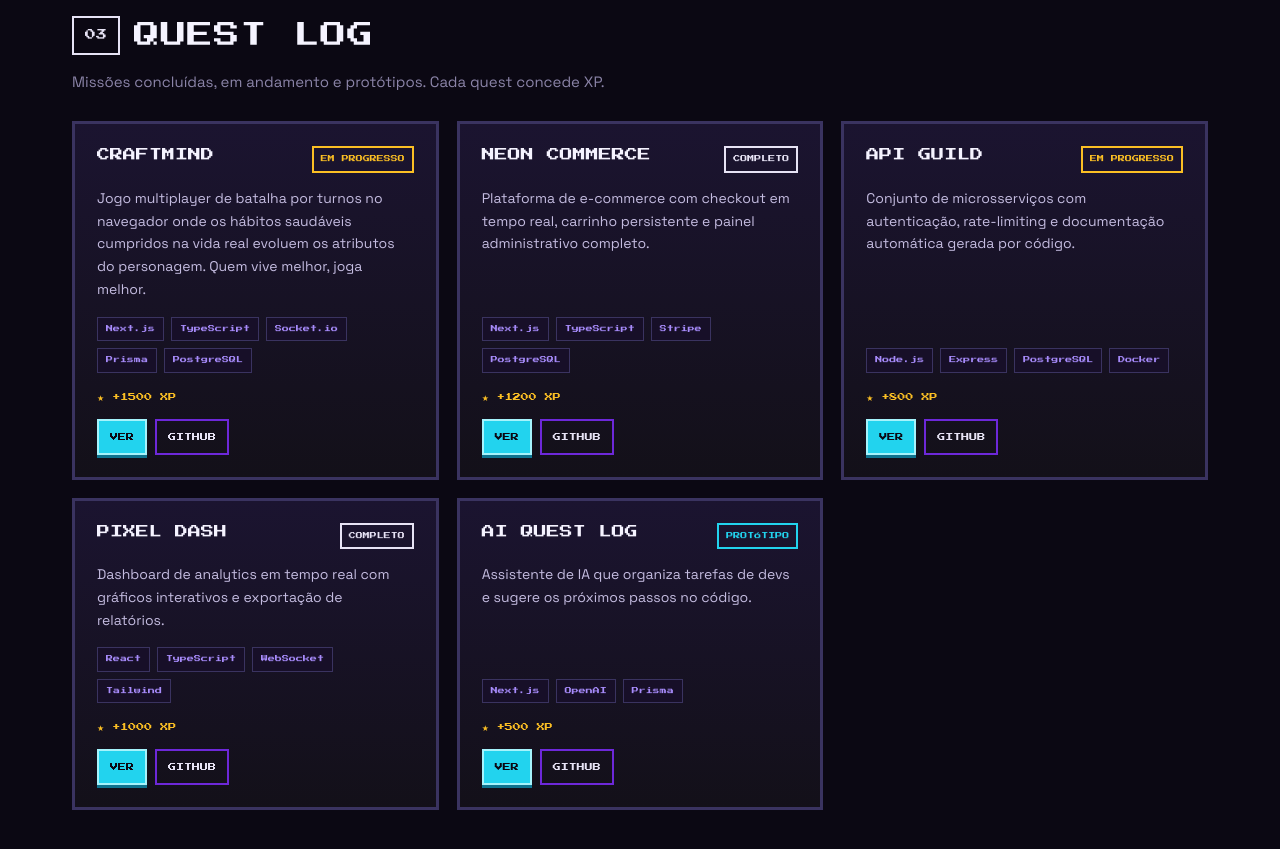
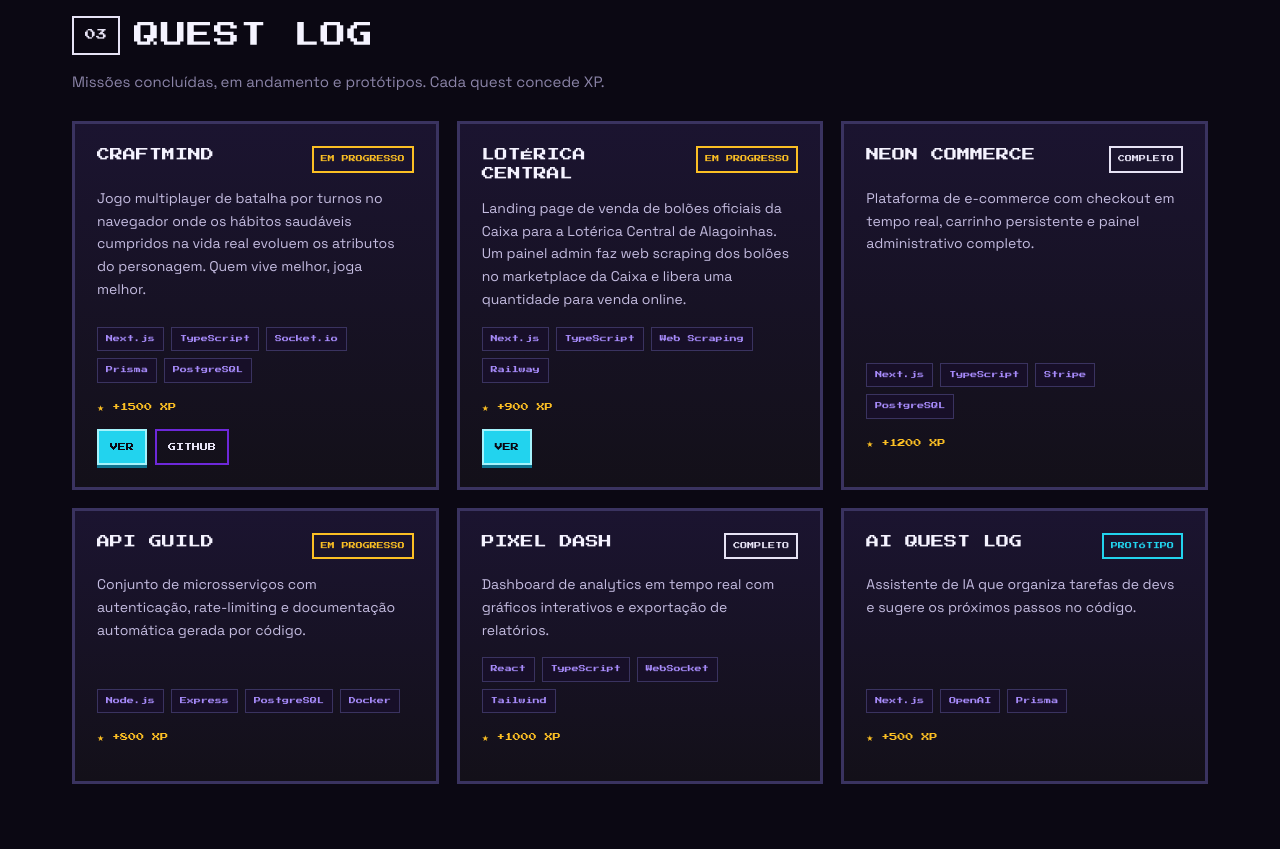
Before and after one commit to PeuAlmeidaDev/pedro.dev, a React (Vite) app: page / in a window 1280 px wide. Shown: the part 2380-3229 px from the top of the page. Built offline with nearby package versions, Linux system fonts and the light colour scheme.

Commit message:
feat(projects): add Loterica Central; render link buttons only when set
- add Loterica Central landing as second in-progress quest (demo only; repo private)
- CardLink renders nothing without a real URL (no dead '#' buttons)
- hide actions row when a project has no links

```diff
--- a/src/components/Projects.tsx
+++ b/src/components/Projects.tsx
@@ -62,6 +62,7 @@ function ProjectCard({ project }: { project: Project }) {
         <span className="font-pixel text-[8px] text-gold">★ +{project.xp} XP</span>
       </div>
 
+      {(project.demoUrl || project.repoUrl) && (
         <div className="flex flex-wrap gap-2">
           <CardLink href={project.demoUrl} variant="primary">
             VER
@@ -70,6 +71,7 @@ function ProjectCard({ project }: { project: Project }) {
             GITHUB
           </CardLink>
         </div>
+      )}
     </article>
   )
 }
@@ -83,7 +85,9 @@ function CardLink({
   variant: 'primary' | 'ghost'
   children: React.ReactNode
 }) {
-  const external = Boolean(href)
+  // sem URL real → não renderiza botão morto
+  if (!href) return null
+
   const cls =
     variant === 'primary'
       ? 'border-2 border-[#a5f3fc] bg-cyan text-bg shadow-[0_3px_0_#0e7490] active:translate-y-[3px] active:shadow-none'
@@ -91,8 +95,9 @@ function CardLink({
 
   return (
     <a
-      href={href ?? '#'}
-      {...(external ? { target: '_blank', rel: 'noopener noreferrer' } : {})}
+      href={href}
+      target="_blank"
+      rel="noopener noreferrer"
       className={`px-[11px] py-2.5 font-pixel text-[8px] no-underline transition-transform ${cls}`}
     >
       {children}
--- a/src/data/projects.ts
+++ b/src/data/projects.ts
@@ -14,6 +14,16 @@ export const projects: Project[] = [
     xp: 1500,
     demoUrl: 'https://craftmind-production.up.railway.app/',
     repoUrl: 'https://github.com/PeuAlmeidaDev/CraftMind',
+  },
+  // Projeto real — landing em produção (../não-clonado; repo privado).
+  {
+    name: 'LOTÉRICA CENTRAL',
+    desc: 'Landing page de venda de bolões oficiais da Caixa para a Lotérica Central de Alagoinhas. Um painel admin faz web scraping dos bolões no marketplace da Caixa e libera uma quantidade para venda online.',
+    tech: ['Next.js', 'TypeScript', 'Web Scraping', 'Railway'],
+    status: 'EM PROGRESSO',
+    xp: 900,
+    demoUrl: 'https://landingpage-lotericacentral-production.up.railway.app/',
+    // repoUrl: privado (404) — adicionar quando o repositório for público
   },
   {
     name: 'NEON COMMERCE',
```
Lines whose indentation alone changed are shown as unchanged.
